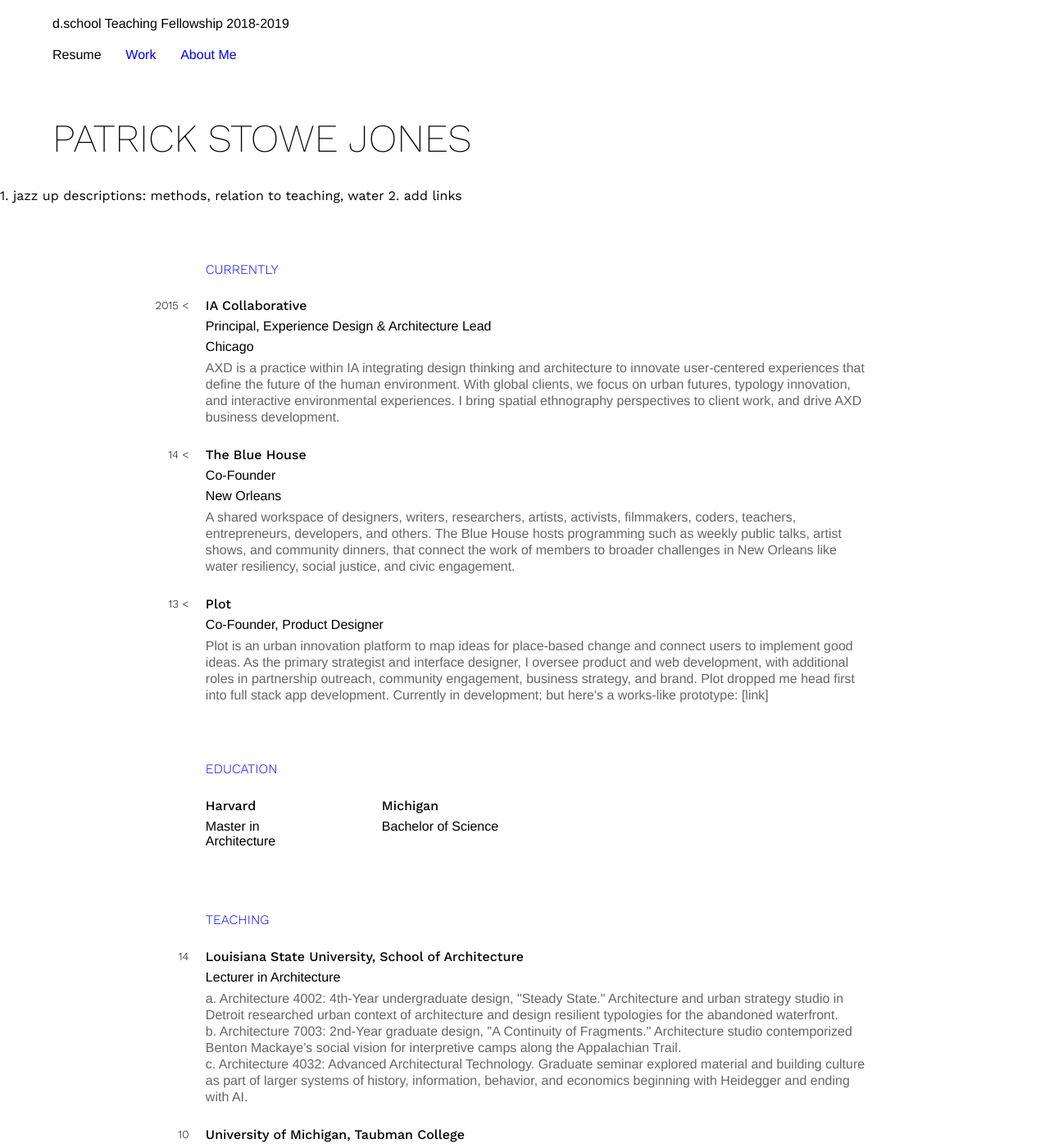
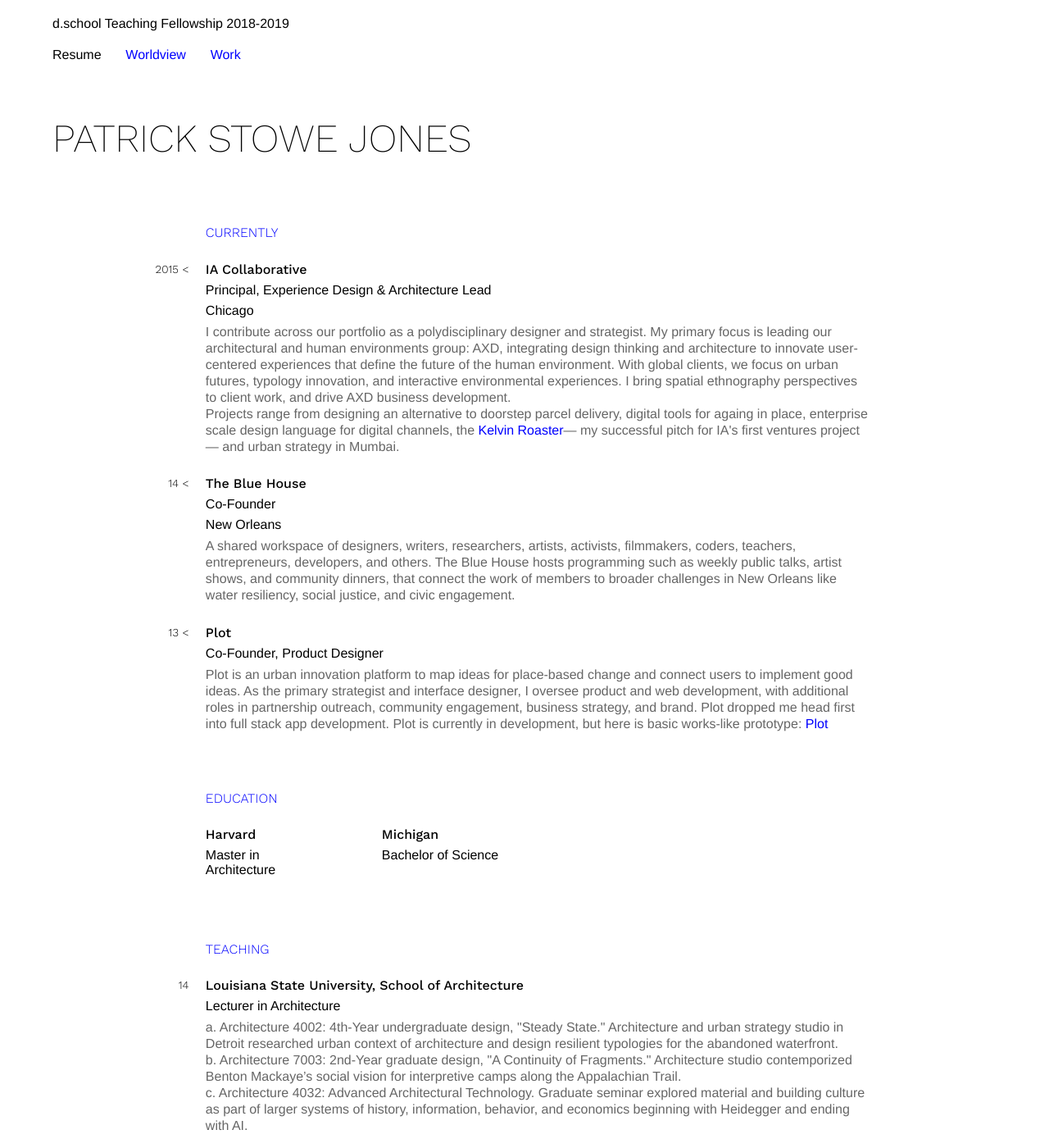
Before and after one commit to leidio/workshop, a Jekyll site: the page built from resume.html, in a window 1280 px wide and 1400 px high. Shown: the whole window at 82% size. Built offline with Jekyll 4.4.1, drawn with Linux system fonts in a browser that asks for light colours; some web fonts are replaced; some of the changed text lies outside the part shown.

Commit message:
Submission Deadline

```diff
--- a/_layouts/stanford.html
+++ b/_layouts/stanford.html
@@ -22,8 +22,8 @@
     <br>
     <div class="left5">
         <a href="{{site.baseurl}}/resume.html" class="{% if page.url contains 'resume' %}rezcurrent{% endif %}"><span class="l">Resume</span></a>
-        <a href="{{site.baseurl}}/narrative.html" class="{% if page.url contains 'narrative' %}rezcurrent{% endif %} left2"><span class="l">Work</span></a>
-        <a href="{{site.baseurl}}/aboutme.html" class="{% if page.url contains 'aboutme' %}rezcurrent{% endif %} left2"><span class="l">About Me</span></a>
+        <a href="{{site.baseurl}}/narrative.html" class="{% if page.url contains 'narrative' %}rezcurrent{% endif %} left2"><span class="l">Worldview</span></a>
+        <a href="{{site.baseurl}}/portfolio.html" class="{% if page.url contains 'portfolio' %}rezcurrent{% endif %} left2"><span class="l">Work</span></a>
     </div>
 </header>
 
@@ -32,8 +32,8 @@
 <footer>
     <div class="left5">
         <a href="{{site.baseurl}}/resume.html" class="{% if page.url contains 'resume' %}rezcurrent{% endif %}"><span class="l">Resume</span></a>
-        <a href="{{site.baseurl}}/narrative.html" class="{% if page.url contains 'narrative' %}rezcurrent{% endif %} left2"><span class="l">Work</span></a>
-        <a href="{{site.baseurl}}/aboutme.html" class="{% if page.url contains 'aboutme' %}rezcurrent{% endif %} left2"><span class="l">About Me</span></a>
+        <a href="{{site.baseurl}}/narrative.html" class="{% if page.url contains 'narrative' %}rezcurrent{% endif %} left2"><span class="l">Worldview</span></a>
+        <a href="{{site.baseurl}}/portfolio.html" class="{% if page.url contains 'portfolio' %}rezcurrent{% endif %} left2"><span class="l">Work</span></a>
     </div>
 </footer>
 
--- a/aboutme.html
+++ /dev/null
@@ -1,5 +0,0 @@
----
-layout: stanford
----
-
-<h1 class="projectname left5 top5">ABOUT</h1>
--- a/resume.html
+++ b/resume.html
@@ -10,9 +10,6 @@
     <a href="http://patrick.thedotank.org" class="projecttype l left2"><span>patrick.thedotank.org</span></a>
 </div>
 -->
-1. jazz up descriptions: methods, relation to teaching, water
-2. add links
-
 <!-- C U R R E N T L Y  -->
 
 <section class="rezfull rezgrid_2h">
@@ -38,7 +35,9 @@
         Chicago
         </div>
         <div class="reztext">
-        AXD is a practice within IA integrating design thinking and architecture to innovate user-centered experiences that define the future of the human environment. With global clients, we focus on urban futures, typology innovation, and interactive environmental experiences. I bring spatial ethnography perspectives to client work, and drive AXD business development.
+        I contribute across our portfolio as a polydisciplinary designer and strategist. My primary focus is leading our architectural and human environments group: AXD, integrating design thinking and architecture to innovate user-centered experiences that define the future of the human environment. With global clients, we focus on urban futures, typology innovation, and interactive environmental experiences. I bring spatial ethnography perspectives to client work, and drive AXD business development.
+        <br>
+        Projects range from designing an alternative to doorstep parcel delivery, digital tools for againg in place, enterprise scale design language for digital channels, the <a href="http://kelvinroaster.com/" class="l">Kelvin Roaster</a>— my successful pitch for IA's first ventures project — and urban strategy in Mumbai.
         </div>
     </div>
 </section>
@@ -77,7 +76,7 @@
         Co-Founder, Product Designer
         </div>
         <div class="reztext">
-        Plot is an urban innovation platform to map ideas for place-based change and connect users to implement good ideas. As the primary strategist and interface designer, I oversee product and web development, with additional roles in partnership outreach, community engagement, business strategy, and brand. Plot dropped me head first into full stack app development. Currently in development; but here's a works-like prototype: [link]
+        Plot is an urban innovation platform to map ideas for place-based change and connect users to implement good ideas. As the primary strategist and interface designer, I oversee product and web development, with additional roles in partnership outreach, community engagement, business strategy, and brand. Plot dropped me head first into full stack app development. Plot is currently in development, but here is basic works-like prototype: <a href="http://motorway.mx/clients/plot/site/" class="l">Plot</a>
         </div>
     </div>
 </section>
@@ -327,7 +326,8 @@
         The Body of the Screen
         </div>
         <div class="reztext">
-Article
+Interaction, user experience, and interface designers love showing screens in axonometric projection (in “perspective”). But why?
+            <a href="https://bit.ly/2EsQGNf">Read it</a> on Medium.
         </div>
     </div>
 </section>
@@ -342,10 +342,10 @@
         Chicago Ideas Week
         </div>
         <div class="rezposition">
-        The Future of Place
+        Lab: The Future of Place
         </div>
         <div class="reztext">
-Stuff here about this.
+Workshop with 50+ participants. "The way we think about designing places and spaces is changing, going far beyond bricks and mortar to build experiences that anticipate future human behavior. In this Lab, attendees will explore tensions between the built environment and rapidly shifting consumer expectations: tensions between cars and mobility; hospitals and health; homes and living; and cities and communities. You'll learn the design and innovation process firsthand as you imagine and create new experiences that could revolutionize how we think about architecture and buildings, and impact the way we live for generations to come."
         </div>
     </div>
 </section>
@@ -363,7 +363,7 @@
         Global SME
         </div>
         <div class="reztext">
-Stuff here about this.
+Member of a select group of SME and thought leaders to advise the XPRIZE Foundation on the development of the XPRIZE for Housing. Prize launch is anticipated for 2018.
         </div>
     </div>
 </section>
@@ -378,10 +378,10 @@
         The Wilderness of Ordinary Places
         </div>
         <div class="rezposition">
-        PLOT Journal
+        PLAT Journal
         </div>
         <div class="reztext">
-Article
+        A look at unplaces through the lens of the camera and Heidegger's phenomenological ontology. Read it <a href="{{site.baseurl}}/docs/Patrick_Jones_PLAT_The Wilderness of Ordinary Places.pdf">here.</a>
         </div>
     </div>
 </section>
@@ -396,7 +396,7 @@
         Mass Rarity
         </div>
         <div class="reztext">
-Article
+Mass rarity is the effect of widely-accessible craft and bespoke experiences that feel unique, appealing to high design, personalization, and a concern for cultural substance. <a href="https://medium.com/@Patrick_S_Jones/mass-rarity-ebe740d1cb31">Read it</a> on Medium.
         </div>
     </div>
 </section>
```
Also changed, not shown: other parts of resume.html (+2 -2 lines), narrative.html (+49 -24 lines), portfolio.html (added, +26 -0 lines), img/wetlands/detail3.png (added), 7 other files.
